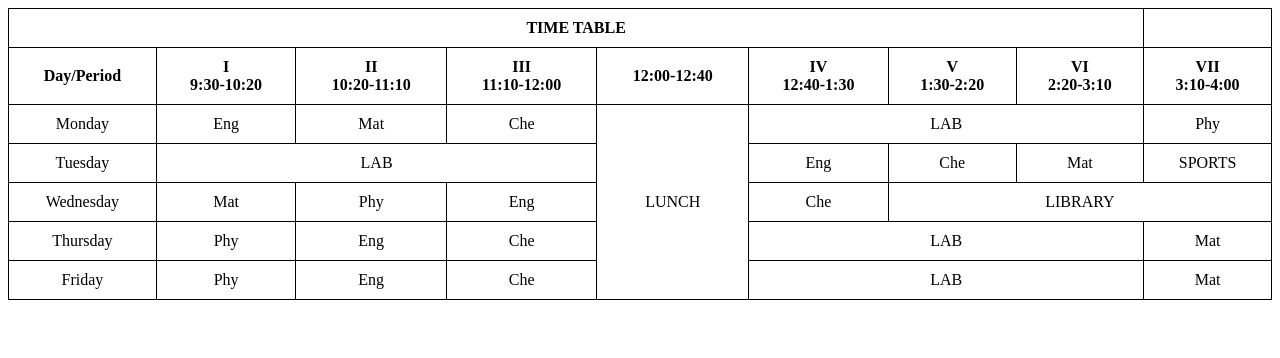
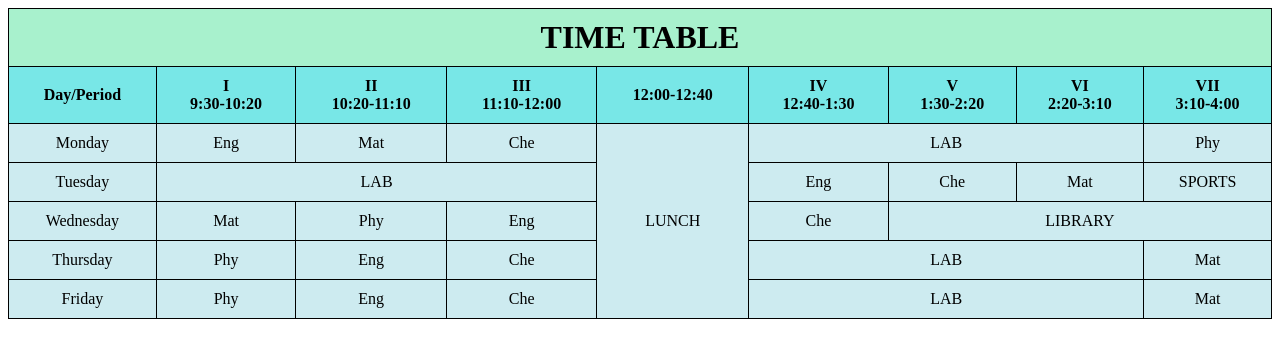
Before and after one commit to nadeemhussain4462/assignment-2, a plain HTML site: page time_table.html in a window 1280 px wide. Drawn offline with Linux system fonts and the light colour scheme.

Commit message:
table assignment done

```diff
--- /dev/null
+++ b/style.css
@@ -0,0 +1,32 @@
+body {
+  font-family: Arial, sans-serif;
+  margin: 20px;
+}
+table {
+  width: 100%;
+  border-collapse: collapse;
+  margin-bottom: 20px;
+}
+
+th,
+td {
+  border: 1px solid #ddd;
+  padding: 8px;
+  text-align: left;
+}
+th {
+  background-color: #f2f2f2;
+}
+caption {
+  caption-side: top;
+  font-weight: bold;
+  /* font-family: 'Times New Roman', Times, serif; */
+  font-size: 1.2em;
+  margin-bottom: 10px;
+}
+h1 {
+  text-align: center;
+  margin-top: 5px;
+  font-family: "Times New Roman", Times, serif;
+  padding-top: 8px;
+}
--- /dev/null
+++ b/style_employee.css
@@ -0,0 +1,26 @@
+body {
+    font-family: Arial, sans-serif;
+    background-color: rgb(245, 209, 183);
+  }
+  h1 {
+    text-align: center;
+  }
+  table {
+    width: 80%;
+    margin: 20px auto;
+    border-collapse: collapse;
+  }
+  table,
+  th,
+  td {
+    border: 1px solid black;
+    background-color: rgb(168, 238, 238);
+  }
+  th,
+  td {
+    padding: 10px;
+    text-align: center;
+  }
+  th {
+    background-color: #91f7b3;
+  }
--- /dev/null
+++ b/style_seminar.css
@@ -0,0 +1,25 @@
+table {
+    width: 100%;
+    border-collapse: collapse;
+  }
+  table,
+  th,
+  td {
+    border: 1px solid black;
+  }
+  th,
+  td {
+    padding: 10px;
+    text-align: center;
+    background-color: rgb(199, 184, 163);
+  }
+  caption {
+    caption-side: top;
+    font-weight: bold;
+    font-size: 2.8em;
+    margin-bottom: 10px;
+    background-color: beige;
+  }
+  th{
+    background-color: antiquewhite;
+  }
--- /dev/null
+++ b/style_time.css
@@ -0,0 +1,26 @@
+table {
+  width: 100%;
+  border-collapse: collapse;
+  background-color: bisque;
+}
+table,
+th,
+td {
+  border: 1px solid black;
+}
+th,
+td {
+  padding: 10px;
+  text-align: center;
+}
+th[colspan="9"] {
+  text-align: center;
+  background-color: rgb(168, 241, 205);
+  font-size: xx-large;
+}
+th{
+    background-color: rgb(120, 231, 231);
+}
+td{
+    background-color: rgb(205, 235, 240);
+}
--- a/time_table.html
+++ b/time_table.html
@@ -4,31 +4,13 @@
     <meta charset="UTF-8" />
     <meta name="viewport" content="width=device-width, initial-scale=1.0" />
     <title>Time Table</title>
-    <style>
-      table {
-        width: 100%;
-        border-collapse: collapse;
-      }
-      table,
-      th,
-      td {
-        border: 1px solid black;
-      }
-      th,
-      td {
-        padding: 10px;
-        text-align: center;
-      }
-      th[colspan="8"] {
-        text-align: center;
-      }
-    </style>
+    <link rel="stylesheet" href="style_time.css" />
   </head>
   <body>
     <table>
       <thead>
         <tr>
-          <th colspan="8">TIME TABLE</th>
+          <th colspan="9">TIME TABLE</th>
         </tr>
         <tr>
           <th>Day/Period</th>
```
Also changed, not shown: employee.html (+1 -26 lines), index.html (+1 -26 lines), seminar.html (+1 -22 lines).
